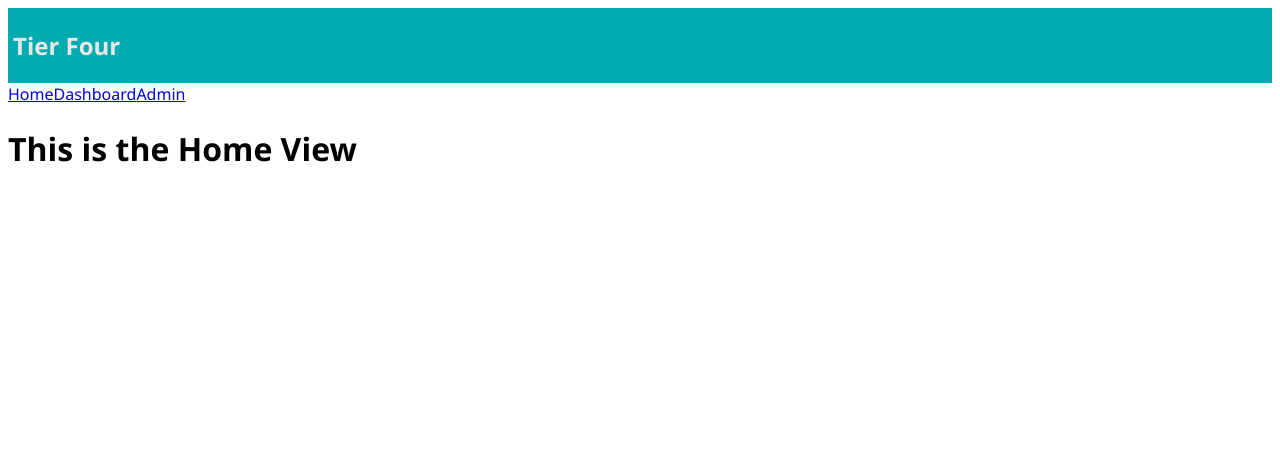
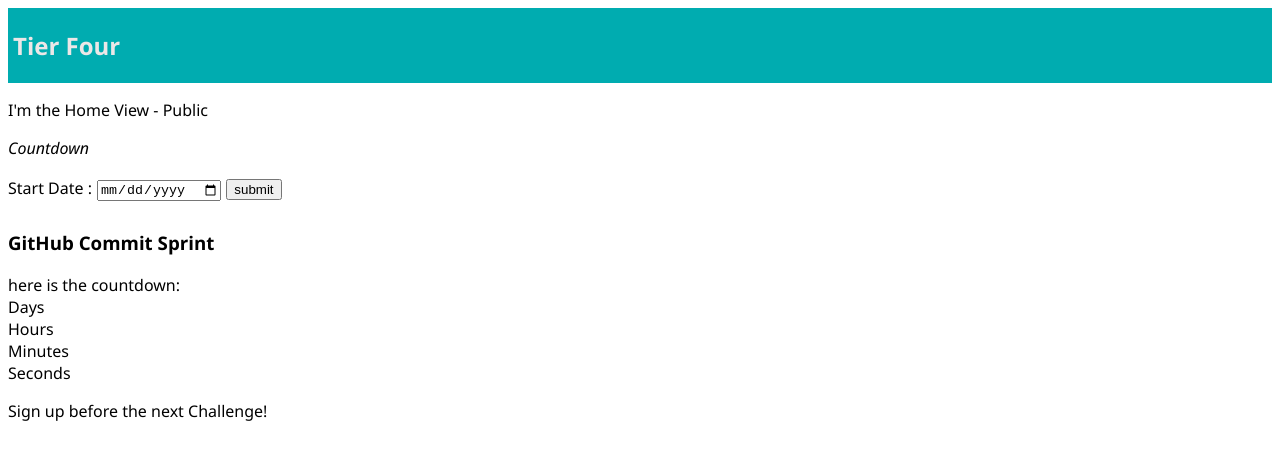
Before and after one commit to matthewbeyl/Tier4, a React (Create React App) app: page /home#/home in a window 1280 px wide. Shown: the top 460 px of the page. Built offline with nearby package versions, Linux system fonts and the light colour scheme.

Commit message:
countdown logic added to HomeView

```diff
--- a/src/components/HomeView/HomeView.js
+++ b/src/components/HomeView/HomeView.js
@@ -2,12 +2,116 @@ import React, { Component } from 'react';
 import NavBar from '../NavBar/NavBar';
 
 class HomeView extends Component {
+    constructor(props) {
+        super(props);
+        this.state = {
+            challegeDate: new Date() // set default challengeDate to cuurent date
+        }
+    }
+
+    handleInputChange = (event) => {
+        this.setState({
+            challegeDate: event.target.value
+        })
+    }
+
+    handleClickEvent = () => {
+        let deadline = this.state.challegeDate;
+        // use a for loop and parse out YYYY, MM, DD
+        let year = '';
+        let month = '';
+        let day = '';
+
+        for (let i = 0; i < deadline.length; i++) {
+            if (i === 0 || i === 1 || i === 2 || i === 3) {
+                year = year + deadline[i];
+            }
+            if (i === 5 || i === 6) {
+                month = month + deadline[i];
+            }
+            if (i === 8 || i === 9) {
+                day = day + deadline[i];
+            }
+        }
+        let monthCorrected = (parseInt(month,10) - 1);
+        month = monthCorrected.toString();
+        let dateFormatted = new Date(year, month, day);
+        this.initializeClock('clockdiv', dateFormatted);
+    }
+
+    initializeClock = (id, endDate) => {
+        let clock = document.getElementById(id);
+        let daysSpan = clock.querySelector('.days');
+        let hoursSpan = clock.querySelector('.hours');
+        let minutesSpan = clock.querySelector('.minutes');
+        let secondsSpan = clock.querySelector('.seconds');
+
+        function getTimeRemaining (endTime) {
+            let total = Date.parse(endTime) - Date.parse(new Date());
+            let seconds = Math.floor((total / 1000) % 60);
+            let minutes = Math.floor((total / 1000 / 60) % 60);
+            let hours = Math.floor((total / (1000 * 60 * 60)) % 24);
+            let days = Math.floor(total / (1000 * 60 * 60 * 24));
+            return {
+                'total': total,
+                'days': days,
+                'hours': hours,
+                'minutes': minutes,
+                'seconds': seconds
+            };
+        }
+
+        function updateClock() {
+            let endTime = getTimeRemaining(endDate);
+            daysSpan.innerHTML = endTime.days;
+            hoursSpan.innerHTML = ('0' + endTime.hours).slice(-2);
+            minutesSpan.innerHTML = ('0' + endTime.minutes).slice(-2);
+            secondsSpan.innerHTML = ('0' + endTime.seconds).slice(-2);
+            if (endTime.total <= 0) {
+                clearInterval(timeinterval);
+            }
+        }
+
+        updateClock();
+        let timeinterval = setInterval(updateClock, 1000);
+    }
+
     render() {
         return (
             <main>
-                <NavBar />
-                <h1>This is the Home View</h1>
-            </main>
+                <p>I'm the Home View - Public</p>
+                <p><i>Countdown</i></p>
+                <section>
+                    <label>Start Date :</label>
+                    <input
+                        type="date"
+                        format="long"
+                        onChange={this.handleInputChange}
+                    />
+                    <button onClick={this.handleClickEvent}>submit</button>
+                    <h3>GitHub Commit Sprint</h3>
+                    here is the countdown:
+                    <div id="clockdiv">
+                        <div>
+                            <span className="days"></span>
+                            <div>Days</div>
+                        </div>
+                        <div>
+                            <span className="hours"></span>
+                            <div>Hours</div>
+                        </div>
+                        <div>
+                            <span className="minutes"></span>
+                            <div>Minutes</div>
+                        </div>
+                        <div>
+                            <span className="seconds"></span>
+                            <div>Seconds</div>
+                        </div>
+                    </div>
+                    <p>Sign up before the next Challenge!</p>
+                </section>
+            </main >
         )
     }
 }
```
